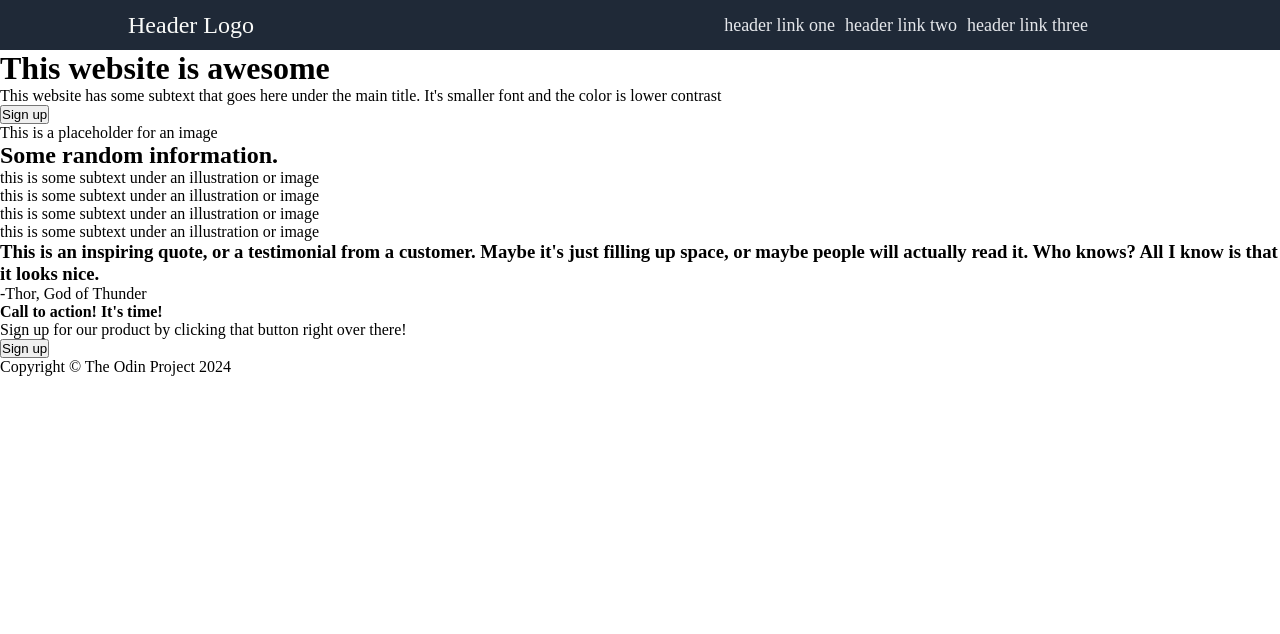
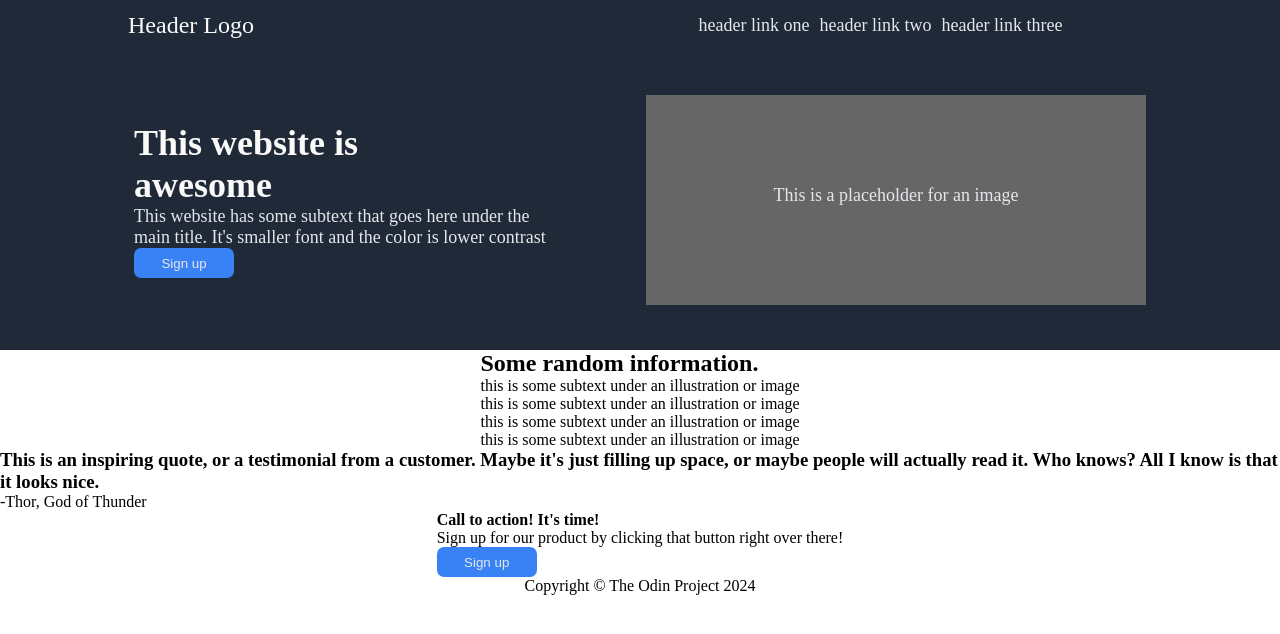
Before and after one commit to HakemHa/odin-landing-page, a plain HTML site: page index.html in a window 1280 px wide. Drawn offline with Linux system fonts and the light colour scheme.

Commit message:
Added styles for main section

```diff
--- a/index.html
+++ b/index.html
@@ -8,6 +8,7 @@
     <link rel="shortcut icon" href="https://www.theodinproject.com/mstile-310x310.png" type="image/x-icon">
 </head>
 <body>
+    <div id="up">
     <div id="hero">
         <span id="logo">Header Logo</span>
         <span class="link one">header link one</span>
@@ -23,6 +24,7 @@
         <div class="img">
             <div>This is a placeholder for an image</div>
         </div>
+    </div>
     </div>
     <div id="info">
         <h2>Some random information.</h2>
--- a/style.css
+++ b/style.css
@@ -26,10 +26,17 @@
 body {
     display: flex;
     flex-direction: column;
+    align-items: center;
 }
-
+#up {
+    width: 100%;
+    background: var(--heroColor);
+    display: flex;
+    flex-direction: column;
+    align-items: center;
+}
 #hero {
-    background: var(--heroColor);
+    width: 100%;
     height: 50px;
     display: flex;
     align-items: center;
@@ -50,5 +57,46 @@ body {
 }
 
 #hero .link.three {
-    margin-right: 15%;
+    margin-right: 17%;
 }
+
+#main {
+    width: 80%;
+    height: 300px;
+    color: #e5e7eb;
+    font-size: 18px;
+    display: flex;
+    justify-content: center;
+    align-items: center;
+}
+
+#main .img {
+    background: #666;
+    width: 50%;
+    max-width: 500px;
+    height: 70%;
+    text-align: center;
+    padding: 90px 0;
+}
+
+#main .text {
+    width: 50%;
+}
+
+#main .text h1 {
+    color: #f9faf8;
+    width: 50%;
+}
+#main .text p {
+    width: 85%;
+}
+
+button {
+    width:100px;
+    height: 30px;
+    border-radius: 7px;
+    background: #3882f6;
+    border: none;
+    color: #e5e7eb;
+    cursor: pointer;
+}
```
